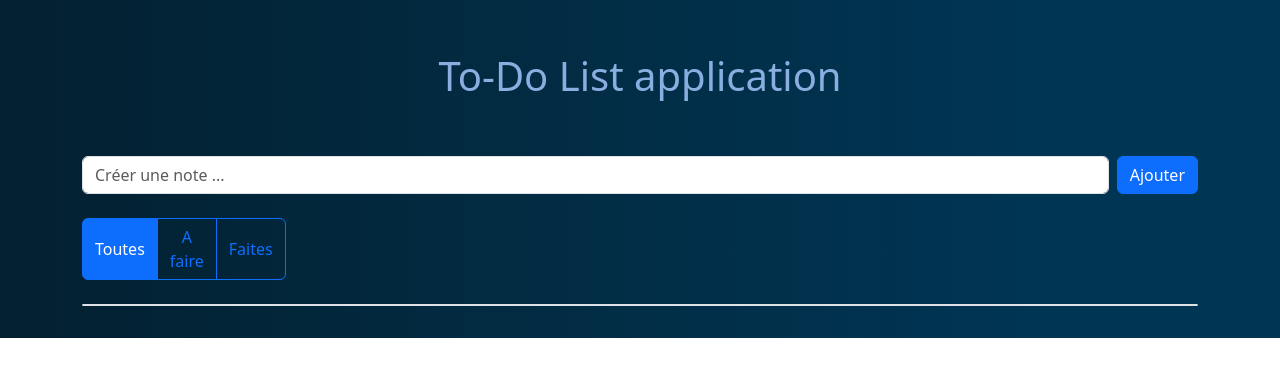
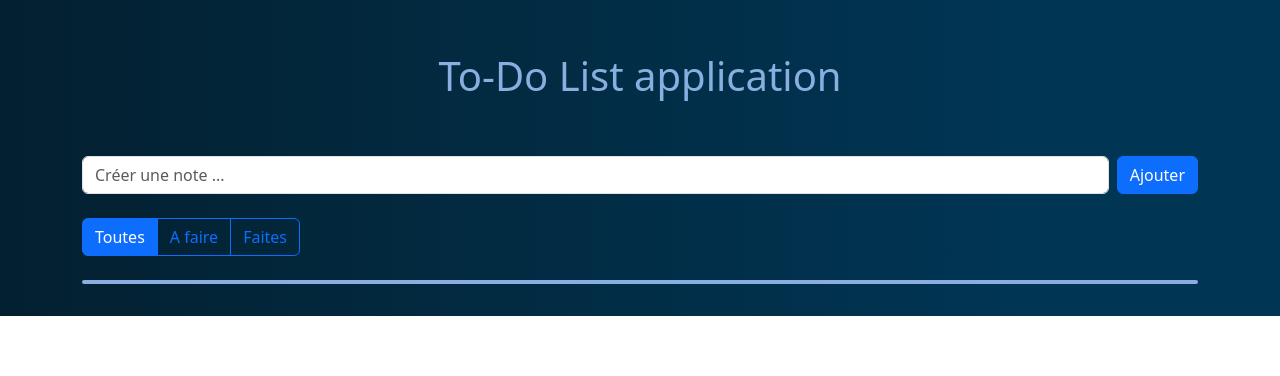
Before and after one commit to Bubhux/App-TodoListCalendar, a React (Vite) app: page / in a window 1280 px wide. Shown: the top 376 px of the page. Built offline with nearby package versions, Linux system fonts and the light colour scheme; the HTML template or start-up script is replaced by a standard one.

Commit message:
Mise à jour V.1.1  Changes to be committed: 	modified:   components/TodoList.jsx 	modified:   src/index.css

```diff
--- a/components/TodoList.jsx
+++ b/components/TodoList.jsx
@@ -26,7 +26,12 @@ const TodoList = () => {
                 <button type="button" className={`btn btn-outline-primary ${filter === 'todo' ? 'active' : ''}`} onClick={() => handleFilterChange('todo')}>A faire</button>
                 <button type="button" className={`btn btn-outline-primary ${filter === 'done' ? 'active' : ''}`} onClick={() => handleFilterChange('done')}>Faites</button>
             </div>
-            <ul className="list-group list-group-custom">
+            <ul className="list-group list-group-custom" style={{
+                '--bs-list-group-bg': '#395886',
+                '--bs-list-group-border-width': '2px',
+                '--bs-list-group-border-color': '#8AAEE0',
+                '--bs-list-group-color': '#fff'
+            }}>
                 {todos.map(todo => (
                     <TodoItem key={todo.id} todo={todo} toggleTodo={toggleTodo} deleteTodo={deleteTodo} />
                 ))}
--- a/src/index.css
+++ b/src/index.css
@@ -86,10 +86,14 @@ h1.text-center {
     border: var(--bs-list-group-border-width) solid var(--bs-list-group-border-color);
 }
 
-.btn-group {
+.container {
+    text-align: left;
+}
+
+/*.btn-group {
     margin-right: 980px;
 
-}
+}*/
 
 @media (prefers-color-scheme: light) {
     :root {
```
